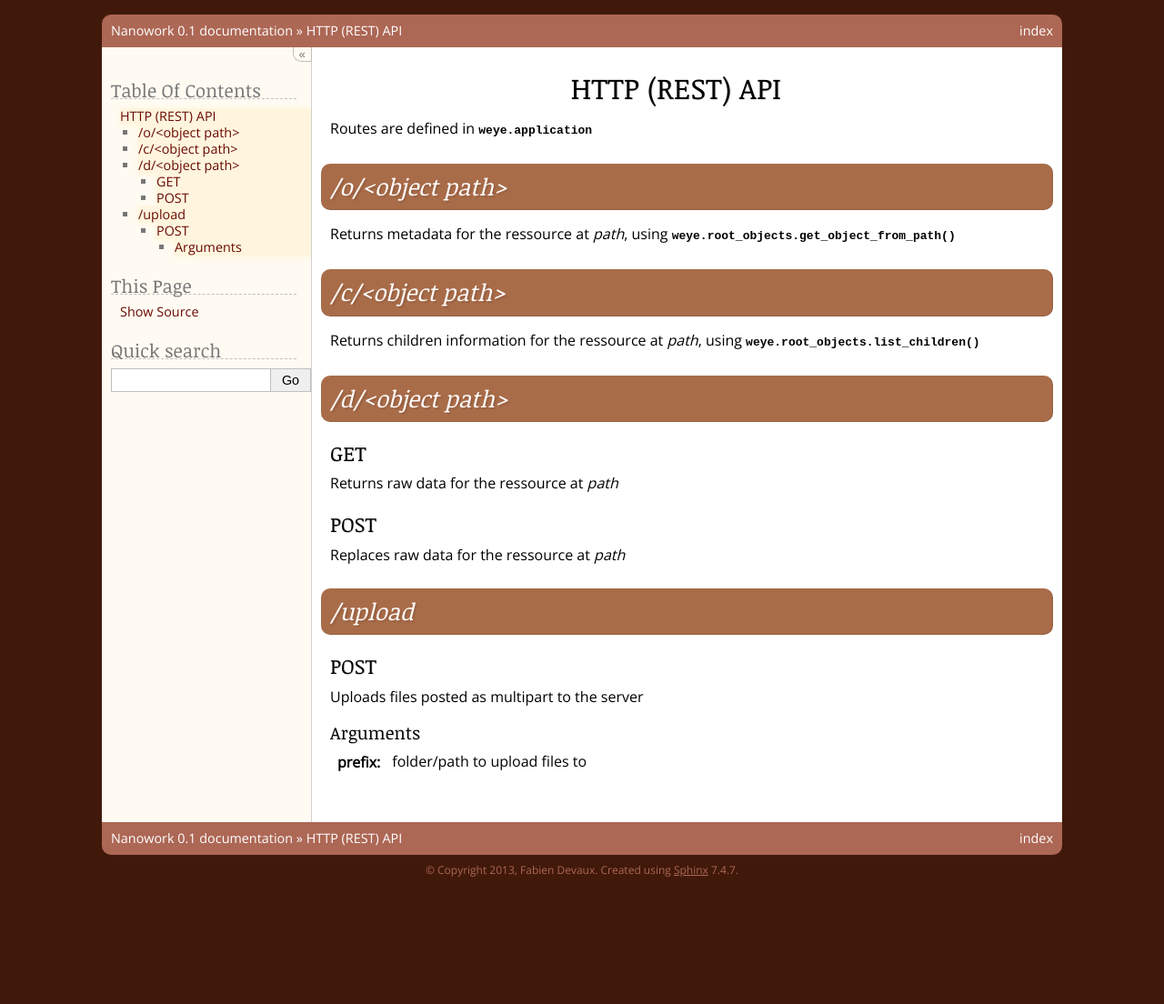
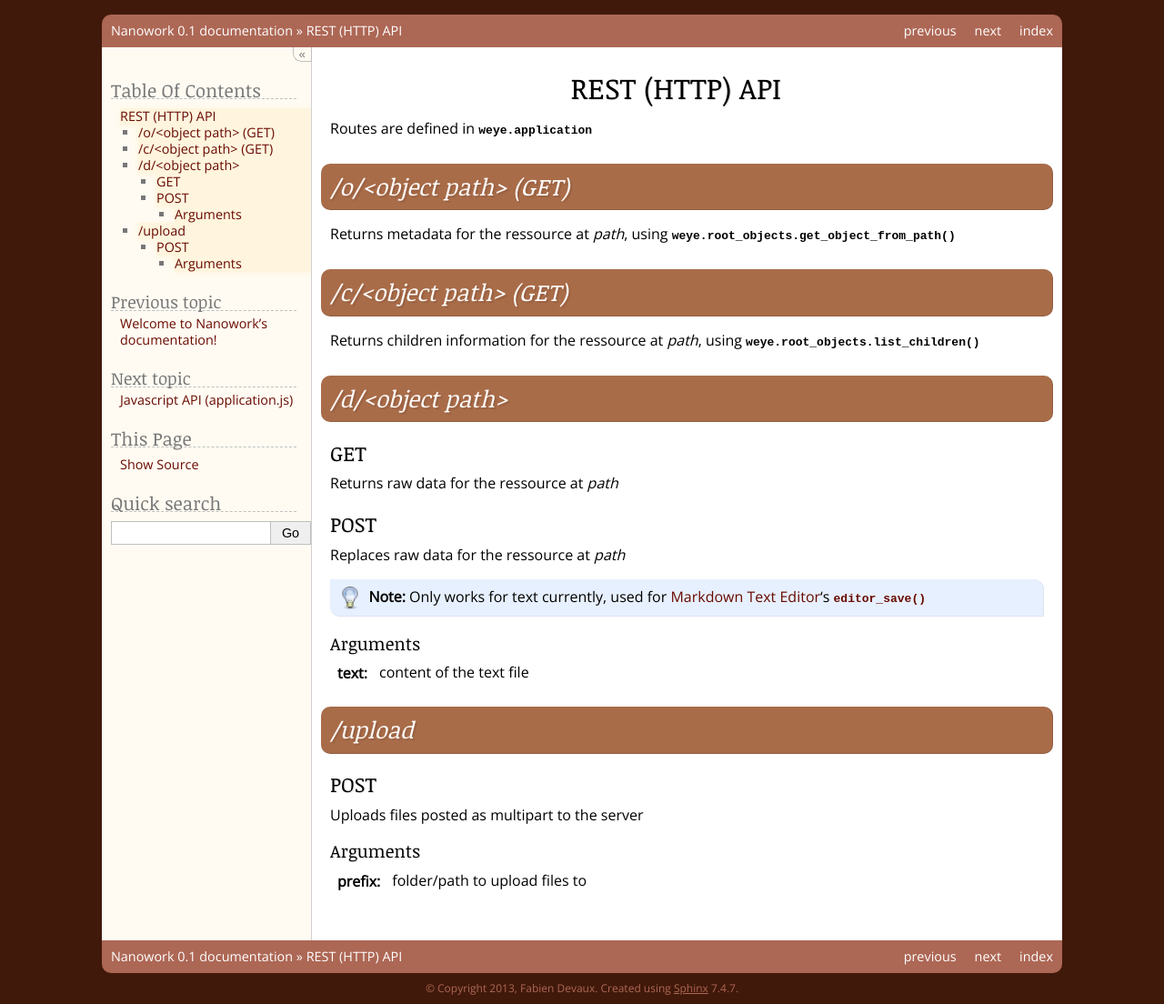
Before and after one commit to fdev31/weye, a Sphinx documentation site: the page built from doc/source/dev/httpapi.rst, in a window 1280 px wide. Shown: the whole page at 91% size. Built offline with Sphinx 7.4.7, drawn with Linux system fonts in a browser that asks for light colours; some web fonts are replaced; pages that are not in the unit, such as notebooks, are missing from menus; before the commit the page ends 974 px from its top, so only the background shows below that.

Commit message:
moved files to match layout

```diff
--- a/doc/source/httpapi.rst
+++ b/doc/source/dev/httpapi.rst
@@ -1,18 +1,18 @@
 :orphan:
 
 ###############
-HTTP (REST) API
+REST (HTTP) API
 ###############
 
 Routes are defined in :mod:`weye.application`
 
-/o/<object path>
-################
+/o/<object path> (GET)
+######################
 
 Returns metadata for the ressource at *path*, using :func:`weye.root_objects.get_object_from_path`
 
-/c/<object path>
-################
+/c/<object path> (GET)
+######################
 
 Returns children information for the ressource at *path*, using :func:`weye.root_objects.list_children`
 
@@ -29,6 +29,13 @@
 
 Replaces raw data for the ressource at *path*
 
+.. note:: Only works for text currently, used for :ref:`EpicEditor`\ 's :js:func:`editor_save`
+
+Arguments
+---------
+
+:text: content of the text file
+
 /upload
 #######
 
@@ -37,6 +44,7 @@
 
 Uploads files posted as multipart to the server
 
+
 Arguments
 ---------
 
```
Also changed, not shown: doc/source/dev/jsapi.rst (renamed from doc/source/jsapi.rst).
